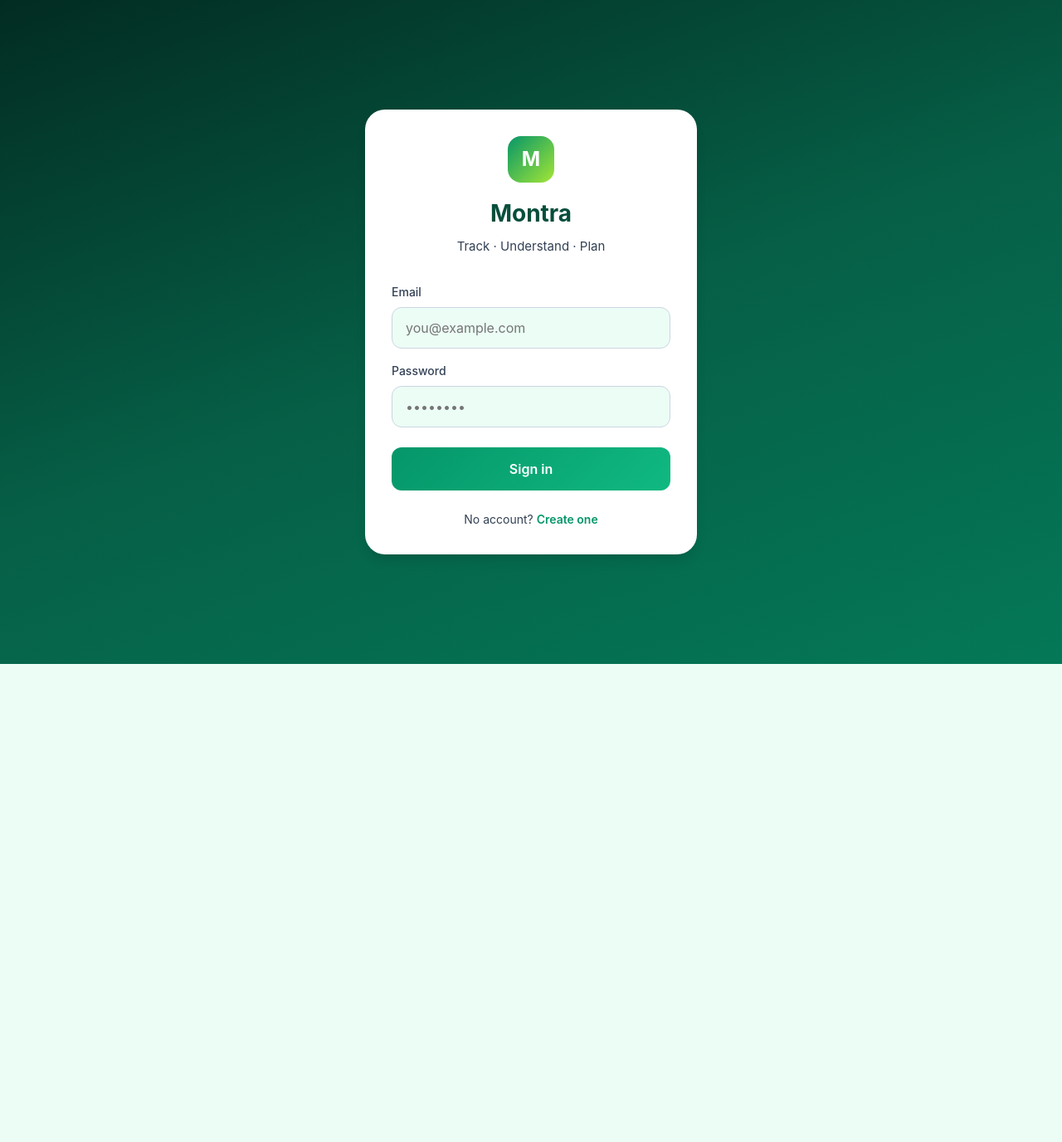
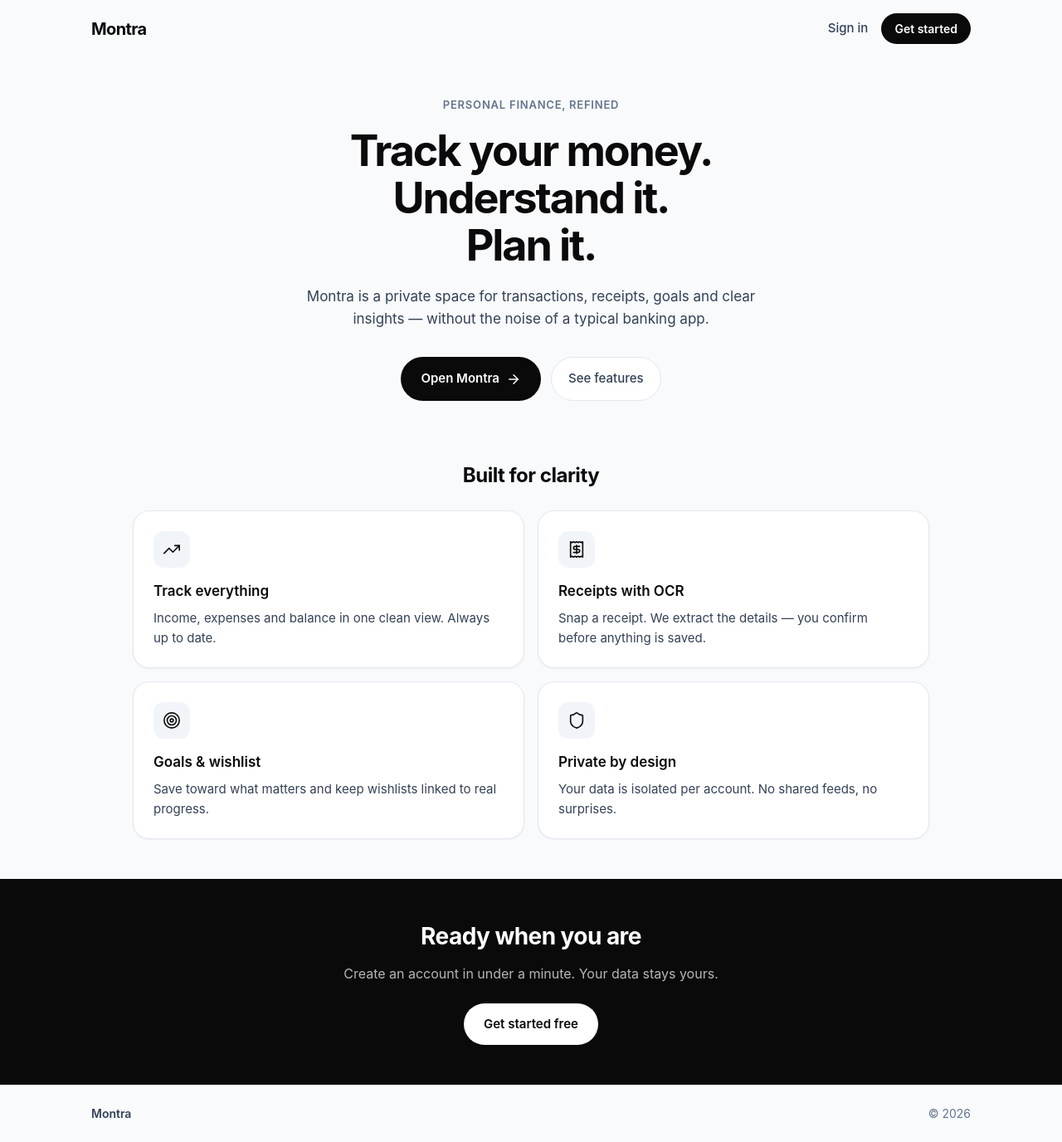
Before and after one commit to VargiBeast/Montra, a React (Vite) app: page / in a window 1280 px wide. Before the commit this address led to /login. Shown: the whole page at 83% size. Before the commit the page ends 800 px from the top, so only its background shows below. Built offline with nearby package versions, Linux system fonts and the light colour scheme; no server answers.

Commit message:
feat: public landing at /, app under /app, modern slate/black/white theme

```diff
--- a/src/App.tsx
+++ b/src/App.tsx
@@ -1,5 +1,5 @@
 import { Routes, Route, Navigate } from 'react-router-dom';
-import { AuthProvider } from './features/authentication/AuthProvider';
+import { AuthProvider, useAuth } from './features/authentication/AuthProvider';
 import { ProtectedRoute } from './features/authentication/ProtectedRoute';
 import { AppShell } from './components/layout/AppShell';
 import { LoginPage } from './features/authentication/LoginPage';
@@ -8,15 +8,31 @@ import { ActivityPage } from './features/transactions/ActivityPage';
 import { ReceiptsPage } from './features/receipts/ReceiptsPage';
 import { MorePage } from './features/settings/MorePage';
 import { PlusPage } from './features/plus/PlusPage';
+import { LandingPage } from './features/marketing/LandingPage';
+
+function RootRedirect() {
+  const { user, loading } = useAuth();
+  if (loading) {
+    return (
+      <div style={{ minHeight: '100dvh', display: 'flex', alignItems: 'center', justifyContent: 'center' }}>
+        <div style={{ width: 36, height: 36, border: '3px solid #e2e8f0', borderTopColor: '#0f172a', borderRadius: '50%' }} />
+      </div>
+    );
+  }
+  // Logged-in users go to app; others see landing
+  return user ? <Navigate to="/app" replace /> : <LandingPage />;
+}
 
 export default function App() {
   return (
     <AuthProvider>
       <Routes>
+        <Route path="/" element={<RootRedirect />} />
         <Route path="/login" element={<LoginPage />} />
         <Route path="/plus" element={<PlusPage />} />
+
         <Route
-          path="/"
+          path="/app"
           element={
             <ProtectedRoute>
               <AppShell />
@@ -28,6 +44,7 @@ export default function App() {
           <Route path="receipts" element={<ReceiptsPage />} />
           <Route path="more" element={<MorePage />} />
         </Route>
+
         <Route path="*" element={<Navigate to="/" replace />} />
       </Routes>
     </AuthProvider>
--- a/src/components/layout/AppShell.css
+++ b/src/components/layout/AppShell.css
@@ -23,7 +23,7 @@
   justify-content: space-around;
   background: var(--color-surface);
   border-top: 1px solid var(--color-border);
-  box-shadow: 0 -4px 20px -8px rgb(0 0 0 / 0.08);
+  box-shadow: 0 -4px 24px rgb(0 0 0 / 0.04);
   z-index: 50;
 }
 
@@ -41,15 +41,7 @@
 }
 
 .app-shell__item--active {
-  color: var(--color-emerald-600);
-}
-
-.app-shell__item svg {
-  transition: transform var(--duration) var(--ease);
-}
-
-.app-shell__item--active svg {
-  transform: translateY(-1px);
+  color: var(--color-ink);
 }
 
 .app-shell__central {
@@ -59,19 +51,15 @@
   display: flex;
   align-items: center;
   justify-content: center;
-  background: linear-gradient(135deg, var(--color-emerald-600), var(--color-lime-400));
-  color: white;
+  background: var(--color-ink);
+  color: #fff;
   border-radius: var(--radius-full);
-  box-shadow: 0 4px 14px -2px rgb(16 185 129 / 0.45);
-  transition: transform var(--duration) var(--ease), box-shadow var(--duration) var(--ease);
-}
-
-.app-shell__central:hover {
-  transform: scale(1.05);
+  box-shadow: 0 4px 16px rgb(0 0 0 / 0.2);
+  transition: transform var(--duration) var(--ease);
 }
 
 .app-shell__central:active {
-  transform: scale(0.97);
+  transform: scale(0.96);
 }
 
 @media (min-width: 768px) {
--- a/src/components/layout/AppShell.tsx
+++ b/src/components/layout/AppShell.tsx
@@ -7,11 +7,11 @@ type NavItem =
   | { to: string; label: string; icon: typeof Plus; isCentral: true };
 
 const navItems: NavItem[] = [
-  { to: '/', label: 'Home', icon: Home, end: true },
-  { to: '/activity', label: 'Activity', icon: List },
+  { to: '/app', label: 'Home', icon: Home, end: true },
+  { to: '/app/activity', label: 'Activity', icon: List },
   { to: '/add', label: 'Add', icon: Plus, isCentral: true },
-  { to: '/receipts', label: 'Receipts', icon: Receipt },
-  { to: '/more', label: 'More', icon: MoreHorizontal },
+  { to: '/app/receipts', label: 'Receipts', icon: Receipt },
+  { to: '/app/more', label: 'More', icon: MoreHorizontal },
 ];
 
 export function AppShell() {
@@ -30,7 +30,7 @@ export function AppShell() {
               key={item.to}
               type="button"
               className="app-shell__central"
-              onClick={() => navigate('/activity?action=add')}
+              onClick={() => navigate('/app/activity?action=add')}
               aria-label="Add transaction"
             >
               <Plus size={28} strokeWidth={2.5} />
--- a/src/features/authentication/auth.css
+++ b/src/features/authentication/auth.css
@@ -4,7 +4,7 @@
   align-items: center;
   justify-content: center;
   padding: var(--space-6);
-  background: linear-gradient(160deg, var(--color-emerald-950) 0%, var(--color-emerald-800) 50%, var(--color-emerald-700) 100%);
+  background: var(--color-bg);
 }
 
 .auth-card {
@@ -14,6 +14,7 @@
   border-radius: var(--radius-2xl);
   padding: var(--space-8);
   box-shadow: var(--shadow-lg);
+  border: 1px solid var(--color-border);
 }
 
 .auth-brand {
@@ -22,29 +23,30 @@
 }
 
 .auth-logo {
-  width: 56px;
-  height: 56px;
+  width: 52px;
+  height: 52px;
   margin: 0 auto var(--space-4);
-  background: linear-gradient(135deg, var(--color-emerald-600), var(--color-lime-400));
+  background: var(--color-ink);
   border-radius: var(--radius-lg);
   display: flex;
   align-items: center;
   justify-content: center;
   font-weight: 700;
-  font-size: 1.5rem;
-  color: white;
+  font-size: 1.35rem;
+  color: #fff;
 }
 
 .auth-brand h1 {
   margin: 0;
-  font-size: 1.75rem;
+  font-size: 1.5rem;
   font-weight: 700;
-  color: var(--color-emerald-900);
+  color: var(--color-ink);
+  letter-spacing: -0.02em;
 }
 
 .auth-tagline {
   margin: var(--space-2) 0 0;
-  color: var(--color-text-secondary);
+  color: var(--color-text-muted);
   font-size: 0.9375rem;
 }
 
@@ -68,21 +70,20 @@
 
 .auth-field input {
   padding: 0.75rem 1rem;
-  border: 1px solid var(--color-border);
+  border: 1px solid var(--color-border-strong);
   border-radius: var(--radius-md);
-  background: var(--color-bg);
-  transition: border-color var(--duration) var(--ease);
+  background: var(--color-surface);
 }
 
 .auth-field input:focus {
   outline: none;
-  border-color: var(--color-emerald-500);
-  box-shadow: 0 0 0 3px rgb(16 185 129 / 0.15);
+  border-color: var(--color-ink);
+  box-shadow: 0 0 0 3px rgb(15 23 42 / 0.08);
 }
 
 .auth-error {
   padding: var(--space-3);
-  background: #fef2f2;
+  background: var(--color-danger-bg);
   color: var(--color-danger);
   border-radius: var(--radius-md);
   font-size: 0.875rem;
@@ -91,20 +92,14 @@
 .auth-submit {
   margin-top: var(--space-2);
   padding: 0.875rem 1.25rem;
-  background: linear-gradient(135deg, var(--color-emerald-600), var(--color-emerald-500));
-  color: white;
+  background: var(--color-ink);
+  color: #fff;
   font-weight: 600;
   border-radius: var(--radius-md);
-  transition: opacity var(--duration) var(--ease), transform var(--duration) var(--ease);
-}
-
-.auth-submit:hover:not(:disabled) {
-  opacity: 0.95;
-  transform: translateY(-1px);
 }
 
 .auth-submit:disabled {
-  opacity: 0.6;
+  opacity: 0.55;
   cursor: not-allowed;
 }
 
@@ -112,11 +107,11 @@
   margin: var(--space-6) 0 0;
   text-align: center;
   font-size: 0.875rem;
-  color: var(--color-text-secondary);
+  color: var(--color-text-muted);
 }
 
 .auth-switch button {
-  color: var(--color-emerald-600);
+  color: var(--color-ink);
   font-weight: 600;
 }
 
@@ -132,19 +127,15 @@
   width: 40px;
   height: 40px;
   border: 3px solid var(--color-border);
-  border-top-color: var(--color-emerald-500);
+  border-top-color: var(--color-ink);
   border-radius: 50%;
   animation: spin 0.7s linear infinite;
 }
 
 @keyframes spin {
-  to {
-    transform: rotate(360deg);
-  }
+  to { transform: rotate(360deg); }
 }
 
 @media (prefers-reduced-motion: reduce) {
-  .auth-loading__spinner {
-    animation: none;
-  }
+  .auth-loading__spinner { animation: none; }
 }
--- /dev/null
+++ b/src/features/marketing/LandingPage.css
@@ -0,0 +1,213 @@
+.landing {
+  min-height: 100dvh;
+  background: var(--color-bg);
+  color: var(--color-text);
+}
+
+.landing__nav {
+  display: flex;
+  align-items: center;
+  justify-content: space-between;
+  padding: var(--space-4) var(--space-5);
+  padding-top: calc(var(--safe-top) + var(--space-4));
+  max-width: 1100px;
+  margin: 0 auto;
+}
+
+.landing__brand {
+  font-weight: 700;
+  font-size: 1.25rem;
+  letter-spacing: -0.03em;
+  color: var(--color-ink);
+}
+
+.landing__nav-actions {
+  display: flex;
+  align-items: center;
+  gap: var(--space-4);
+}
+
+.landing__link {
+  font-weight: 500;
+  font-size: 0.9375rem;
+  color: var(--color-text-secondary);
+}
+
+.landing__hero {
+  max-width: 720px;
+  margin: 0 auto;
+  padding: var(--space-12) var(--space-5) var(--space-10);
+  text-align: center;
+}
+
+.landing__eyebrow {
+  margin: 0 0 var(--space-4);
+  font-size: 0.8125rem;
+  font-weight: 600;
+  letter-spacing: 0.06em;
+  text-transform: uppercase;
+  color: var(--color-text-muted);
+}
+
+.landing__hero h1 {
+  margin: 0 0 var(--space-5);
+  font-size: clamp(2.25rem, 6vw, 3.25rem);
+  font-weight: 700;
+  letter-spacing: -0.04em;
+  line-height: 1.1;
+  color: var(--color-ink);
+}
+
+.landing__lead {
+  margin: 0 auto var(--space-8);
+  max-width: 34rem;
+  font-size: 1.0625rem;
+  color: var(--color-text-secondary);
+  line-height: 1.6;
+}
+
+.landing__hero-actions {
+  display: flex;
+  flex-wrap: wrap;
+  gap: var(--space-3);
+  justify-content: center;
+}
+
+.landing__cta {
+  display: inline-flex;
+  align-items: center;
+  gap: var(--space-2);
+  padding: 0.875rem 1.5rem;
+  background: var(--color-ink);
+  color: #fff;
+  font-weight: 600;
+  font-size: 0.9375rem;
+  border-radius: var(--radius-full);
+  transition: background var(--duration) var(--ease);
+}
+
+.landing__cta:hover {
+  background: var(--color-accent-hover);
+}
+
+.landing__cta--sm {
+  padding: 0.5rem 1rem;
+  font-size: 0.875rem;
+}
+
+.landing__ghost {
+  display: inline-flex;
+  align-items: center;
+  padding: 0.875rem 1.25rem;
+  font-weight: 500;
+  font-size: 0.9375rem;
+  color: var(--color-text-secondary);
+  border-radius: var(--radius-full);
+  border: 1px solid var(--color-border);
+  background: var(--color-surface);
+}
+
+.landing__features {
+  max-width: 1000px;
+  margin: 0 auto;
+  padding: var(--space-8) var(--space-5) var(--space-12);
+}
+
+.landing__features h2 {
+  margin: 0 0 var(--space-6);
+  text-align: center;
+  font-size: 1.5rem;
+  font-weight: 700;
+  letter-spacing: -0.02em;
+  color: var(--color-ink);
+}
+
+.landing__grid {
+  display: grid;
+  grid-template-columns: 1fr;
+  gap: var(--space-4);
+}
+
+@media (min-width: 640px) {
+  .landing__grid {
+    grid-template-columns: 1fr 1fr;
+  }
+}
+
+.landing__card {
+  background: var(--color-surface);
+  border: 1px solid var(--color-border);
+  border-radius: var(--radius-xl);
+  padding: var(--space-6);
+  box-shadow: var(--shadow-sm);
+}
+
+.landing__icon {
+  width: 44px;
+  height: 44px;
+  display: flex;
+  align-items: center;
+  justify-content: center;
+  background: var(--color-surface-2);
+  border-radius: var(--radius-md);
+  color: var(--color-ink);
+  margin-bottom: var(--space-4);
+}
+
+.landing__card h3 {
+  margin: 0 0 var(--space-2);
+  font-size: 1.0625rem;
+  font-weight: 600;
+  color: var(--color-ink);
+}
+
+.landing__card p {
+  margin: 0;
+  font-size: 0.9375rem;
+  color: var(--color-text-secondary);
+  line-height: 1.55;
+}
+
+.landing__cta-block {
+  text-align: center;
+  padding: var(--space-12) var(--space-5);
+  background: var(--color-ink);
+  color: #fff;
+}
+
+.landing__cta-block h2 {
+  margin: 0 0 var(--space-3);
+  font-size: 1.75rem;
+  font-weight: 700;
+  letter-spacing: -0.02em;
+}
+
+.landing__cta-block p {
+  margin: 0 0 var(--space-6);
+  color: rgb(255 255 255 / 0.7);
+}
+
+.landing__cta-block .landing__cta {
+  background: #fff;
+  color: var(--color-ink);
+}
+
+.landing__cta-block .landing__cta:hover {
+  background: #f1f5f9;
+}
+
+.landing__footer {
+  display: flex;
+  justify-content: space-between;
+  align-items: center;
+  max-width: 1100px;
+  margin: 0 auto;
+  padding: var(--space-6) var(--space-5);
+  font-size: 0.875rem;
+  color: var(--color-text-muted);
+}
+
+.landing__footer span:first-child {
+  font-weight: 600;
+  color: var(--color-text-secondary);
+}
--- /dev/null
+++ b/src/features/marketing/LandingPage.tsx
@@ -0,0 +1,95 @@
+import { Link } from 'react-router-dom';
+import { ArrowRight, Shield, TrendingUp, Receipt, Target } from 'lucide-react';
+import './LandingPage.css';
+
+const features = [
+  {
+    icon: TrendingUp,
+    title: 'Track everything',
+    body: 'Income, expenses and balance in one clean view. Always up to date.',
+  },
+  {
+    icon: Receipt,
+    title: 'Receipts with OCR',
+    body: 'Snap a receipt. We extract the details — you confirm before anything is saved.',
+  },
+  {
+    icon: Target,
+    title: 'Goals & wishlist',
+    body: 'Save toward what matters and keep wishlists linked to real progress.',
+  },
+  {
+    icon: Shield,
+    title: 'Private by design',
+    body: 'Your data is isolated per account. No shared feeds, no surprises.',
+  },
+];
+
+export function LandingPage() {
+  return (
+    <div className="landing">
+      <header className="landing__nav">
+        <div className="landing__brand">Montra</div>
+        <div className="landing__nav-actions">
+          <Link to="/login" className="landing__link">
+            Sign in
+          </Link>
+          <Link to="/login" className="landing__cta landing__cta--sm">
+            Get started
+          </Link>
+        </div>
+      </header>
+
+      <section className="landing__hero">
+        <p className="landing__eyebrow">Personal finance, refined</p>
+        <h1>
+          Track your money.
+          <br />
+          Understand it.
+          <br />
+          Plan it.
+        </h1>
+        <p className="landing__lead">
+          Montra is a private space for transactions, receipts, goals and clear insights —
+          without the noise of a typical banking app.
+        </p>
+        <div className="landing__hero-actions">
+          <Link to="/login" className="landing__cta">
+            Open Montra <ArrowRight size={18} />
+          </Link>
+          <a href="#features" className="landing__ghost">
+            See features
+          </a>
+        </div>
+      </section>
+
+      <section id="features" className="landing__features">
+        <h2>Built for clarity</h2>
+        <div className="landing__grid">
+          {features.map((f) => (
+            <article key={f.title} className="landing__card">
+              <div className="landing__icon">
+                <f.icon size={22} strokeWidth={1.75} />
+              </div>
+              <h3>{f.title}</h3>
+              <p>{f.body}</p>
+            </article>
+          ))}
+        </div>
+      </section>
+
+      <section className="landing__cta-block">
+        <h2>Ready when you are</h2>
+        <p>Create an account in under a minute. Your data stays yours.</p>
+        <Link to="/login" className="landing__cta">
+          Get started free
+        </Link>
+      </section>
+
+      <footer className="landing__footer">
+        <span>Montra</span>
+        <span className="landing__footer-meta">© {new Date().getFullYear()}</span>
+      </footer>
+    </div>
+  );
+}
--- a/src/styles/global.css
+++ b/src/styles/global.css
@@ -1,25 +1,27 @@
-/* Montra Design System — higher contrast emerald palette */
+/* Montra — modern slate / black / white */
 
 :root {
-  --color-emerald-950: #022c22;
-  --color-emerald-900: #064e3b;
-  --color-emerald-800: #065f46;
-  --color-emerald-700: #047857;
-  --color-emerald-600: #059669;
-  --color-emerald-500: #10b981;
-  --color-lime-400: #a3e635;
-  --color-lime-300: #bef264;
-
-  /* Surfaces — slightly cooler, higher contrast */
-  --color-bg: #ecfdf5;
+  --color-bg: #f8fafc;
   --color-surface: #ffffff;
+  --color-surface-2: #f1f5f9;
   --color-text: #0f172a;
   --color-text-secondary: #334155;
   --color-text-muted: #64748b;
-  --color-border: #cbd5e1;
+  --color-border: #e2e8f0;
+  --color-border-strong: #cbd5e1;
+
+  --color-ink: #0a0a0a;
+  --color-ink-soft: #171717;
+  --color-accent: #0f172a;
+  --color-accent-hover: #1e293b;
+  --color-highlight: #fafafa;
+
   --color-danger: #dc2626;
   --color-danger-bg: #fef2f2;
-  --color-success: #059669;
+  --color-success: #16a34a;
+  --color-success-bg: #f0fdf4;
+  --color-income: #15803d;
+  --color-expense: #b91c1c;
 
   --font-sans: 'Inter', system-ui, -apple-system, BlinkMacSystemFont, 'Segoe UI', sans-serif;
 
@@ -40,10 +42,10 @@
   --radius-2xl: 1.5rem;
   --radius-full: 9999px;
 
-  --shadow-sm: 0 1px 2px 0 rgb(0 0 0 / 0.06);
-  --shadow-md: 0 4px 6px -1px rgb(0 0 0 / 0.08), 0 2px 4px -2px rgb(0 0 0 / 0.05);
-  --shadow-lg: 0 10px 15px -3px rgb(0 0 0 / 0.1), 0 4px 6px -4px rgb(0 0 0 / 0.05);
-  --shadow-card: 0 4px 20px -4px rgb(6 78 59 / 0.15);
+  --shadow-sm: 0 1px 2px rgb(0 0 0 / 0.05);
+  --shadow-md: 0 4px 12px rgb(0 0 0 / 0.06);
+  --shadow-lg: 0 12px 32px rgb(0 0 0 / 0.08);
+  --shadow-card: 0 4px 24px rgb(0 0 0 / 0.06);
 
   --nav-height: 4.5rem;
   --safe-bottom: env(safe-area-inset-bottom, 0px);
@@ -54,21 +56,12 @@
 }
 
 @media (prefers-reduced-motion: reduce) {
-  :root {
-    --duration: 0ms;
-  }
+  :root { --duration: 0ms; }
 }
 
-*,
-*::before,
-*::after {
-  box-sizing: border-box;
-}
+*, *::before, *::after { box-sizing: border-box; }
 
-html {
-  -webkit-text-size-adjust: 100%;
-  text-size-adjust: 100%;
-}
+html { -webkit-text-size-adjust: 100%; text-size-adjust: 100%; }
 
 body {
   margin: 0;
@@ -87,40 +80,12 @@ body {
   flex-direction: column;
 }
 
-button,
-input,
-select,
-textarea {
-  font: inherit;
-  color: inherit;
-}
-
-button {
-  cursor: pointer;
-  border: none;
-  background: none;
-  padding: 0;
-}
-
-a {
-  color: inherit;
-  text-decoration: none;
-}
-
-img,
-svg {
-  display: block;
-  max-width: 100%;
-}
+button, input, select, textarea { font: inherit; color: inherit; }
+button { cursor: pointer; border: none; background: none; padding: 0; }
+a { color: inherit; text-decoration: none; }
+img, svg { display: block; max-width: 100%; }
 
 .sr-only {
-  position: absolute;
-  width: 1px;
-  height: 1px;
-  padding: 0;
-  margin: -1px;
-  overflow: hidden;
-  clip: rect(0, 0, 0, 0);
-  white-space: nowrap;
-  border: 0;
+  position: absolute; width: 1px; height: 1px; padding: 0; margin: -1px;
+  overflow: hidden; clip: rect(0,0,0,0); white-space: nowrap; border: 0;
 }
--- a/tsconfig.json
+++ b/tsconfig.json
@@ -16,9 +16,7 @@
     "noUnusedParameters": true,
     "noFallthroughCasesInSwitch": true,
     "baseUrl": ".",
-    "paths": {
-      "@/*": ["src/*"]
-    },
+    "paths": { "@/*": ["src/*"] },
     "types": ["vite/client"]
   },
   "include": [
@@ -37,6 +35,7 @@
     "src/features/wishlist/WishlistSection.tsx",
     "src/features/plus/PlusPage.tsx",
     "src/features/settings/MorePage.tsx",
+    "src/features/marketing/LandingPage.tsx",
     "src/hooks/useTransactions.ts",
     "src/hooks/useSavingsGoals.ts",
     "src/hooks/useReceipts.ts",
```
Also changed, not shown: src/features/dashboard/HomePage.css (+33 -47 lines).
